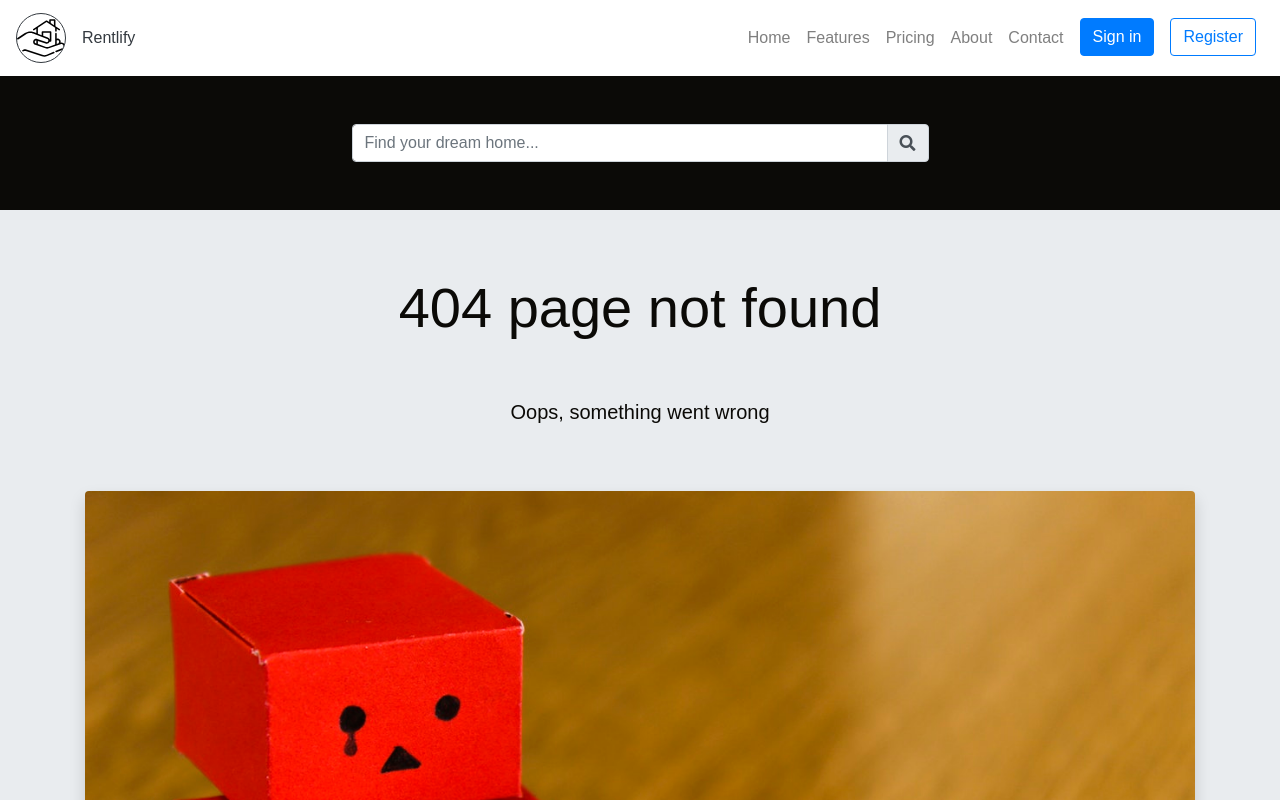
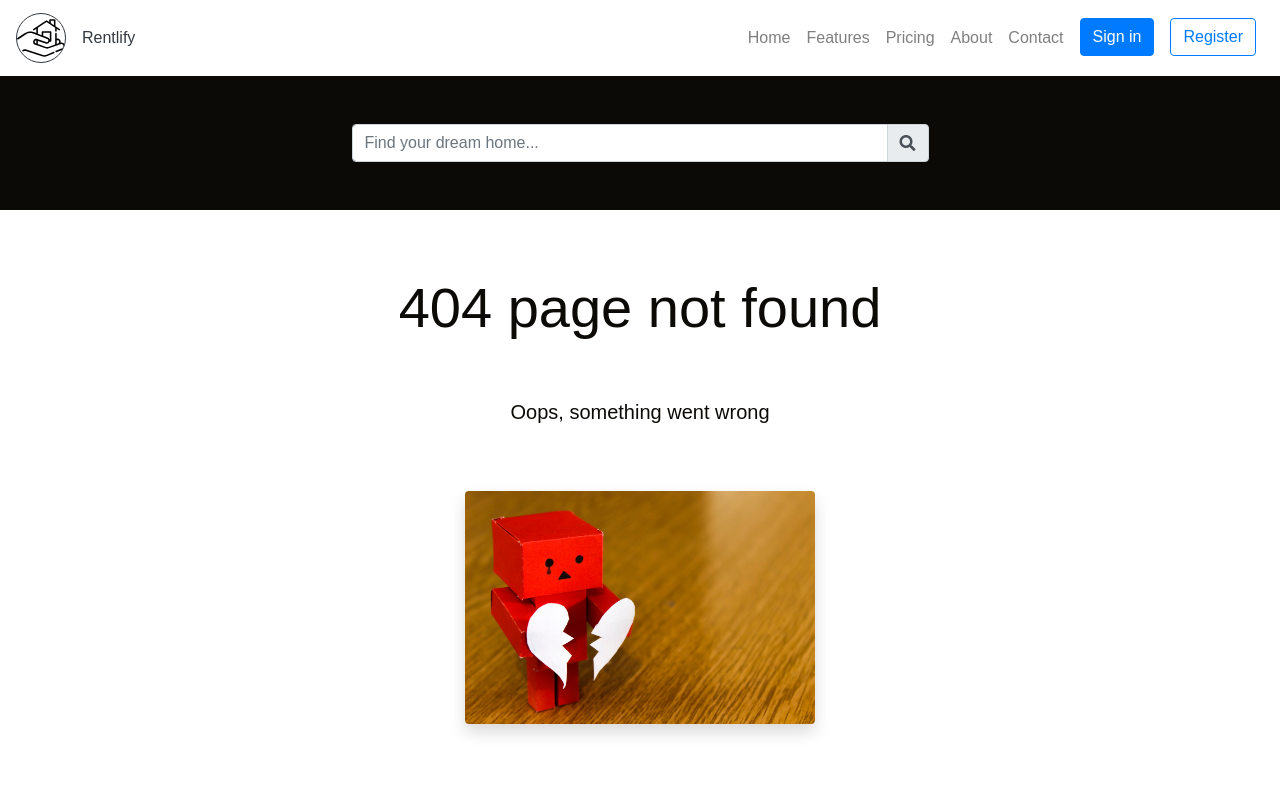
Before and after one commit to sevillaarvin/capstone1, a Vue app: page /notfound in a window 1280 px wide. Shown: the top 800 px of the page. Built offline with nearby package versions, Linux system fonts and the light colour scheme; a web font is replaced by a local one.

Commit message:
Fix PageNotFound aesthetics & build.

```diff
--- a/src/components/PageNotFound.vue
+++ b/src/components/PageNotFound.vue
@@ -13,11 +13,11 @@
         </div>
 
         <div class="row" slot="content">
-            <main class="col-12 jumbotron jumbotron-fluid">
+            <main class="col-12 jumbotron jumbotron-fluid bg-transparent">
                 <div class="container text-center">
                     <h1 class="display-4">404 page not found</h1>
                     <p class="lead py-5">Oops, something went wrong</p>
-                    <img class="img-fluid rounded-top rounded-bottom shadow" :src="appData.notFound.img"/>
+                    <img class="img-not-found img-fluid rounded-top rounded-bottom shadow" :src="appData.notFound.img"/>
                 </div>
             </main>
         </div>
@@ -42,4 +42,7 @@
     }
 </script>
 <style scoped>
+    .img-not-found {
+        max-width: 350px;
+    }
 </style>
--- a/src/router/index.js
+++ b/src/router/index.js
@@ -64,8 +64,13 @@ export default new VueRouter({
             component: Privacy
         },
         {
+            path: "/notfound",
+            name: "PageNotFound",
+            component: PageNotFound
+        },
+        {
             path: "*",
-            component: PageNotFound
+            redirect: {name: "PageNotFound"}
         }
     ]
 })
```
Also changed, not shown: server.js (+16 -0 lines), 10 other files (tests, documents, lock files or other folders).
